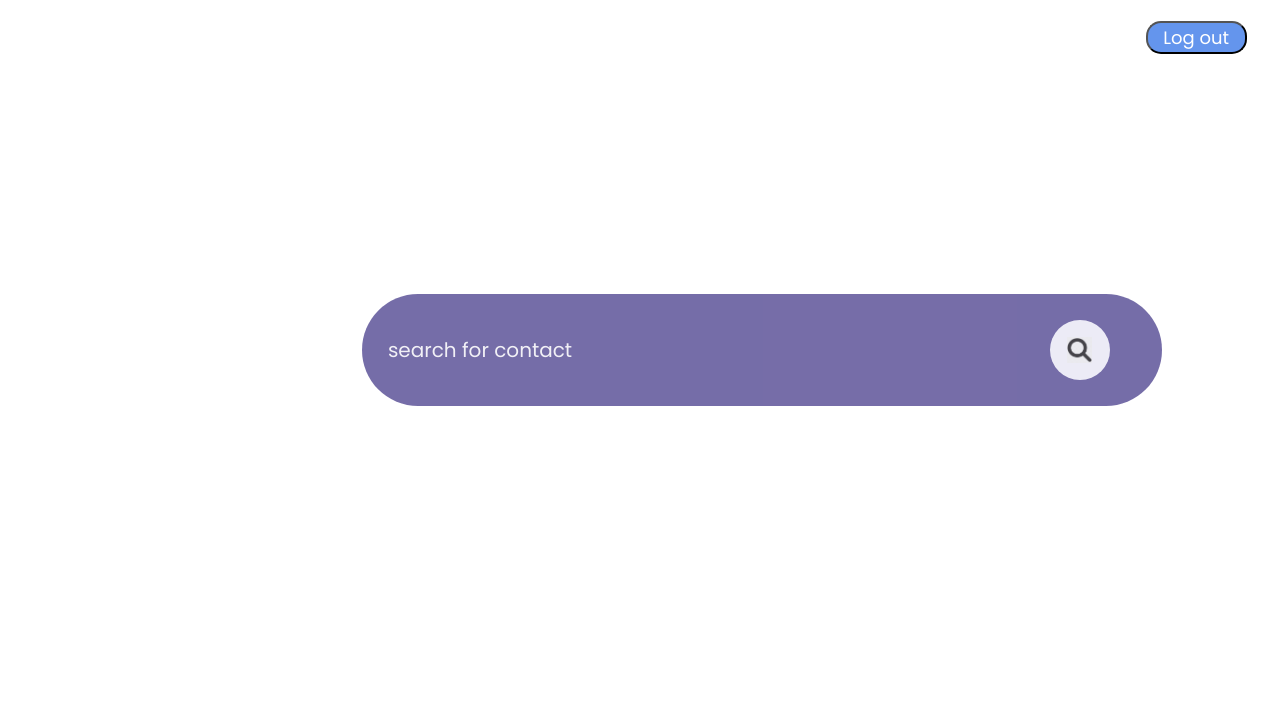
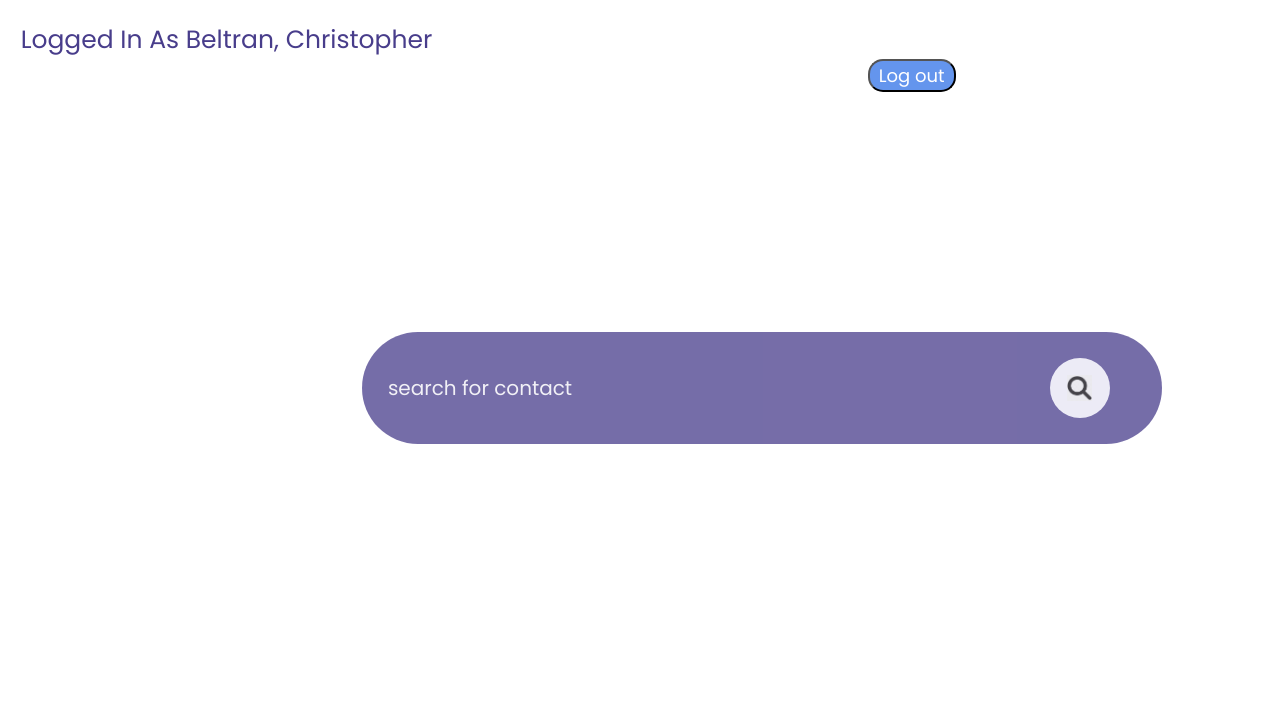
Before and after one commit to hpipyT/LAMP-stack-app-COP4331, a PHP site: page /menu.html in a window 1280 px wide. Shown: the top 724 px of the page. Run offline with PHP 8.4, Linux system fonts and the light colour scheme.

Commit message:
Created a template to create, read, update, and delete contacts

```diff
--- a/code.js
+++ b/code.js
@@ -2,6 +2,14 @@
 // Do a dialogue box to show the search results
 // look into jquery and bootstrap
 // be done by the end of next week
+
+class Contact
+{
+    firstName;
+    lastName;
+    email;
+    phoneNum;
+}
 
 let userId = 0;
 let firstName = "";
@@ -59,8 +67,8 @@ function doLogin()
     else if (password == "")
         setFormErrorMessage(err, "Enter in a password");
 
-	alert("Username: " + loginName + "\nPassword: " + password);
-    window.location.href = "menu.html";
+    saveCookie();
+	window.location.href = "menu.html";
 }
 
 function doLogout()
@@ -71,7 +79,7 @@ function doLogout()
     window.location.href = "index.html";
 }
 
-function createAccount()
+function doRegister()
 {
     let username = document.getElementById("txtSignInName").value;
     let password = document.getElementById("txtSignInPassword").value;
@@ -138,12 +146,108 @@ function readCookie()
     }
     else
     {
-        document.getElementById("userName").innerHTML = "Logged in as " + firstName + " " + lastName;
+        document.getElementById("accountName").innerHTML = "Logged in as " + lastName + ", " + firstName;
     }
 }
 
 function doSearch()
 {
     let query = document.getElementById("contactSearch").value;
-    alert(query);
+    const searchBar = document.querySelector("#searchBar");
+    const frmContactInfo = document.querySelector("#frmContactInfo");
+    let btnNewContact = document.querySelector("#btnCreate");
+
+    if(query != "")
+    {
+        // Make sure the contact info form is hidden
+        frmContactInfo.classList.add("hiddenForm");
+
+        let contactsList = ""
+        contactsList += query + "<br />\r\n";
+
+        // Move search bar towards top of page
+        searchBar.style.marginTop = "3%";
+
+        document.getElementById("resultList").innerHTML = contactsList;
+    }
+
+    // Show add new contacts button
+    btnNewContact.classList.remove("hiddenButton");
 }
+
+function openContactInfo()
+{
+    const frmContactInfo = document.querySelector("#frmContactInfo");
+    let contact = new Contact();
+    contact.firstName = "Chris";
+    contact.lastName = "Beltran";
+    contact.email = "email@gmail.com";
+    contact.phoneNum = "555-555-5555";
+
+    // Show contact info form
+    frmContactInfo.classList.remove("hiddenForm");
+
+    document.getElementById("txtContactFirstName").setAttribute('value', contact.firstName);
+    document.getElementById("txtContactLastName").setAttribute('value', contact.lastName);
+    document.getElementById("txtEmail").setAttribute('value', contact.email);
+    document.getElementById("txtPhoneNum").setAttribute('value', contact.phoneNum);
+}
+
+function doEdit()
+{
+    var txtContactInfo = document.getElementsByClassName("txtContactInfo");
+    let btnUpdate = document.querySelector("#btnUpdate");
+    let btnCancel = document.querySelector("#btnCancel");
+
+    // Make the contact info fields editable
+    for(let i = 0; i < txtContactInfo.length; i++)
+    {
+        txtContactInfo[i].style.background="white";
+        txtContactInfo[i].style.border="solid";
+        txtContactInfo[i].readOnly = false;
+    }
+
+    // Show the update and cancel buttons
+    btnUpdate.classList.remove("hiddenButton");
+    btnCancel.classList.remove("hiddenButton");
+}
+
+function doDelete()
+{
+    const frmContactInfo = document.querySelector("#frmContactInfo");
+    alert("Delete contacts");
+
+    // Hide the contact info after a deletion
+    frmContactInfo.classList.add("hiddenForm");
+}
+
+function doUpdate()
+{
+    alert("Update info");
+
+    finishEdit();
+}
+
+function finishEdit()
+{
+    var txtContactInfo = document.getElementsByClassName("txtContactInfo");
+    let btnUpdate = document.querySelector("#btnUpdate");
+    let btnCancel = document.querySelector("#btnCancel");
+
+    // Make the contact info fields not editable
+    for(let i = 0; i < txtContactInfo.length; i++)
+    {
+        txtContactInfo[i].style.background="none";
+        txtContactInfo[i].style.border="0";
+        txtContactInfo[i].readOnly = true;
+    }
+
+    // Hide the update and cancel buttons
+    btnUpdate.classList.add("hiddenButton");
+    btnCancel.classList.add("hiddenButton");
+}
+
+function doCreate()
+{
+    alert("creating new contact");
+}
--- a/menu.html
+++ b/menu.html
@@ -15,13 +15,47 @@
     </head>
 
     <body>
+        <!-- Menu heading -->
+        <span id="accountName">Logged In As Beltran, Christopher</span>
         <button type="button" id="btnLogout" onclick="doLogout();"> Log out </button>
 
         <div id="menuDiv">
             <form id="searchBar">
                 <input type="text" placeholder="search for contact" id="contactSearch">
-                <button type="submit" class="searchSubmit" onclick="doSearch();"><img src="searchIcon.png"></button>
+                <button type="button" id="btnSearch" onclick="doSearch();"><img src="images/searchIcon.png"></button>
             </form>
+
+            <!-- Container for search results and contact info -->
+            <div id="contactsDiv">
+                <form id="frmSearchResults">
+                    <p id="resultList" onclick="openContactInfo();"></p>
+                </form>
+
+                <form class="hiddenForm" id="frmContactInfo">
+                    <button type="button" id="btnEdit" onclick="doEdit();"><img src="images/editIcon.png"></button>
+                    <button type="button" id="btnDelete" onclick="doDelete();"><img src="images/deleteIcon.png"></button><br />
+
+                    <span class="lblContactInfoIdent">First Name</span>  <br />
+                    <input class="txtContactInfo" id="txtContactFirstName" readonly="readonly"><br />
+
+                    <span class="lblContactInfoIdent">Last Name</span><br />
+                    <input class="txtContactInfo" id="txtContactLastName" readonly="readonly"><br />
+
+                    <span class="lblContactInfoIdent">Email</span><br />
+                    <input class="txtContactInfo" id="txtEmail" readonly="readonly"><br />
+
+                    <span class="lblContactInfoIdent">Phone Number</span><br />
+                    <input class="txtContactInfo" id="txtPhoneNum" readonly="readonly"><br />
+
+                    <button type="button" class="hiddenButton" id="btnUpdate" onclick="doUpdate();">Update</button>
+                    <button type="button" class="hiddenButton" id="btnCancel" onclick="finishEdit();">Cancel</button>
+                </form>
+
+                <br />
+            </div>
+
+            <!-- Create new contact -->
+            <button type="button" class="hiddenButton" id="btnCreate" onclick="doCreate();">ADD NEW CONTACT</button>
         </div>
     </body>
 </html>
--- a/styles.css
+++ b/styles.css
@@ -7,7 +7,7 @@
     color: darkslateblue;
 }
 
-/*Sections*/
+/*-------------------- Sections --------------------*/
 #launchDiv
 {
     font-size: 30px;
@@ -19,12 +19,26 @@
 
 #frmLogin
 {
-    background-color: white;
+    /* background-color: white; */
 }
 
 .hiddenForm
 {
     display: none;
+}
+
+#menuDiv
+{
+    /* height: 90%; */
+    /* background-color: yellow; */
+}
+
+#contactsDiv
+{
+    display: grid;
+    grid-template-columns: 0.75fr 1fr;
+    grid-gap:20px;
+    /* background-color: red; */
 }
 
 #searchBar
@@ -40,8 +54,28 @@
     opacity: 75%;
 }
 
-/*Labels*/
-.label
+#frmSearchResults
+{
+    flex:1;
+    /* background-color: blue; */
+}
+
+#frmContactInfo
+{
+    margin-top: 4%;
+    margin-right: 35%;
+    width:1000px;
+    /* background: rgb(60, 60, 60); */
+    background: rgba(72, 61, 139, .1);
+}
+
+#frmContactInfo a
+{
+    /* color: #fff; */
+}
+
+/*-------------------- Labels --------------------*/
+.lblLogin
 {
     display: inline-block;
     font-size: 0.6em;
@@ -49,6 +83,17 @@
     text-align: left;
     margin-left: 10%;
     margin-bottom: 2%;
+    font-family: 'Poppins', sans-serif;
+    color:black;
+}
+
+.lblContactInfoIdent
+{
+    display: inline-block;
+    margin-top: 1%;
+    margin-left: 1%;
+    font-size: 1.5em;
+    /* margin-bottom: 2%; */
     font-family: 'Poppins', sans-serif;
     color:black;
 }
@@ -89,7 +134,31 @@
     color:red;
 }
 
-/*Text entries*/
+#accountName
+{
+    display: inline-block;
+    font-size: 25px;
+    margin-top: 1%;
+    margin-left: 1%;
+    font-family: 'Poppins', sans-serif;
+    color: darkslateblue;
+}
+
+#resultList
+{
+    display: inline-block;
+    font-size: 4em;
+    margin-left: 1%;
+    font-family: 'Poppins', sans-serif;
+    color: darkslateblue;
+}
+
+#resultList:hover
+{
+    cursor:pointer;
+}
+
+/*-------------------- Text Entries --------------------*/
 input[type="text"],input[type="password"]
 {
     width: 80%;
@@ -101,6 +170,18 @@ input[type="text"],input[type="password"]
 .txtInput
 {
 	font-size: 20px;
+}
+
+.txtContactInfo
+{
+    display: inline-block;
+    margin-left: 1%;
+    font-size: 2.5em;
+    margin-bottom: 3%;
+    font-family: 'Poppins', sans-serif;
+    color:darkslateblue;
+    background:none;
+    border:0;
 }
 
 #contactSearch
@@ -120,7 +201,12 @@ input[type="text"],input[type="password"]
     opacity: 90%;
 }
 
-/*Buttons*/
+/*-------------------- Buttons --------------------*/
+.hiddenButton
+{
+    display: none;
+}
+
 #btnLogin
 {
     font-size: 25px;
@@ -161,9 +247,8 @@ input[type="text"],input[type="password"]
 #btnLogout
 {
     font-size: 18px;
-    width: 8%;
-    margin-top: 1%;
-    margin-left: 90%;
+    width: 7%;
+    margin-left: 68%;
     font-family: 'Poppins', sans-serif;
     border-radius: 15px;
     background-color:cornflowerblue;
@@ -177,7 +262,7 @@ input[type="text"],input[type="password"]
     opacity: 50%;
 }
 
-.searchSubmit
+#btnSearch
 {
     margin-left: 3%;
     border: 0;
@@ -188,12 +273,81 @@ input[type="text"],input[type="password"]
     opacity: 90%;
 }
 
-.searchSubmit img
+#btnSearch img
 {
     width: 25px;
+    cursor: pointer;
 }
 
-/*Links*/
+#btnEdit
+{
+    margin-top: 2%;
+    margin-left: 85%;
+    border: none;
+}
+
+#btnEdit img
+{
+    width: 25px;
+    cursor: pointer;
+    background:transparent;
+}
+
+#btnDelete
+{
+    margin-left: 3%;
+    border:none;
+}
+
+#btnDelete img
+{
+    height:28px;
+    width: 25px;
+    cursor: pointer;
+    background:transparent;
+}
+
+#btnUpdate
+{
+    font-size: 25px;
+    width: 15%;
+    margin-left: 60%;
+    margin-bottom: 1%;
+    font-family: 'Poppins', sans-serif;
+    background-color: lightgreen;
+    color: white;
+    border-radius: 10px;
+}
+
+#btnCancel
+{
+    font-size: 25px;
+    width: 15%;
+    margin-left: 4%;
+    font-family: 'Poppins', sans-serif;
+    background-color:lightcoral;
+    color: white;
+    border-radius: 10px;
+}
+
+#btnCreate
+{
+    font-size: 30px;
+    width: 35%;
+    margin-left: 33%;
+    font-family: 'Poppins', sans-serif;
+    background-color: darkslateblue;
+    color: white;
+    border-radius: 10px;
+}
+
+#btnCreate:hover
+{
+    opacity: 80%;
+    cursor: pointer;
+}
+
+/*-------------------- Links --------------------*/
 .launchLink
 {
     font-size: 0.45em;
```
Also changed, not shown: index.html (+10 -10 lines), images/deleteIcon.PNG (added), images/editIcon.PNG (added), images/searchIcon.png (renamed from searchIcon.png).
